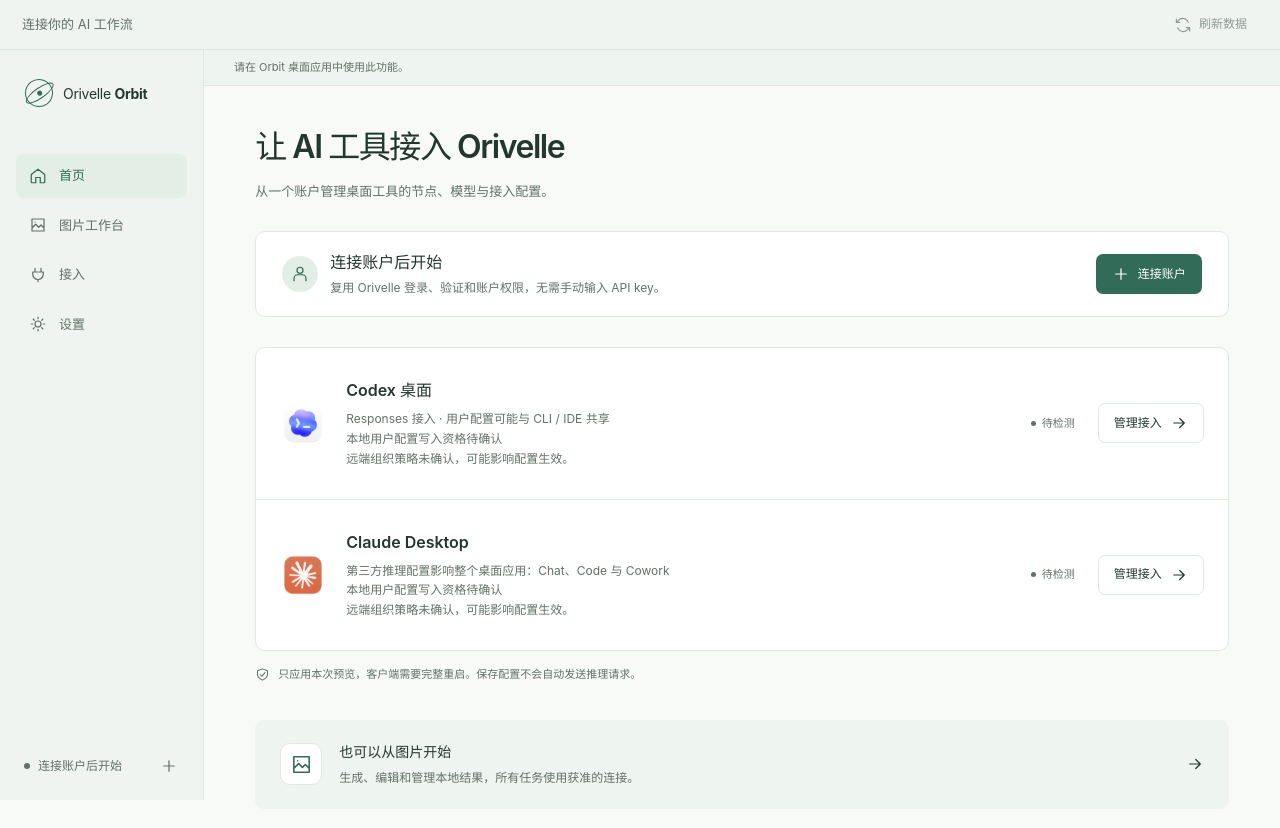
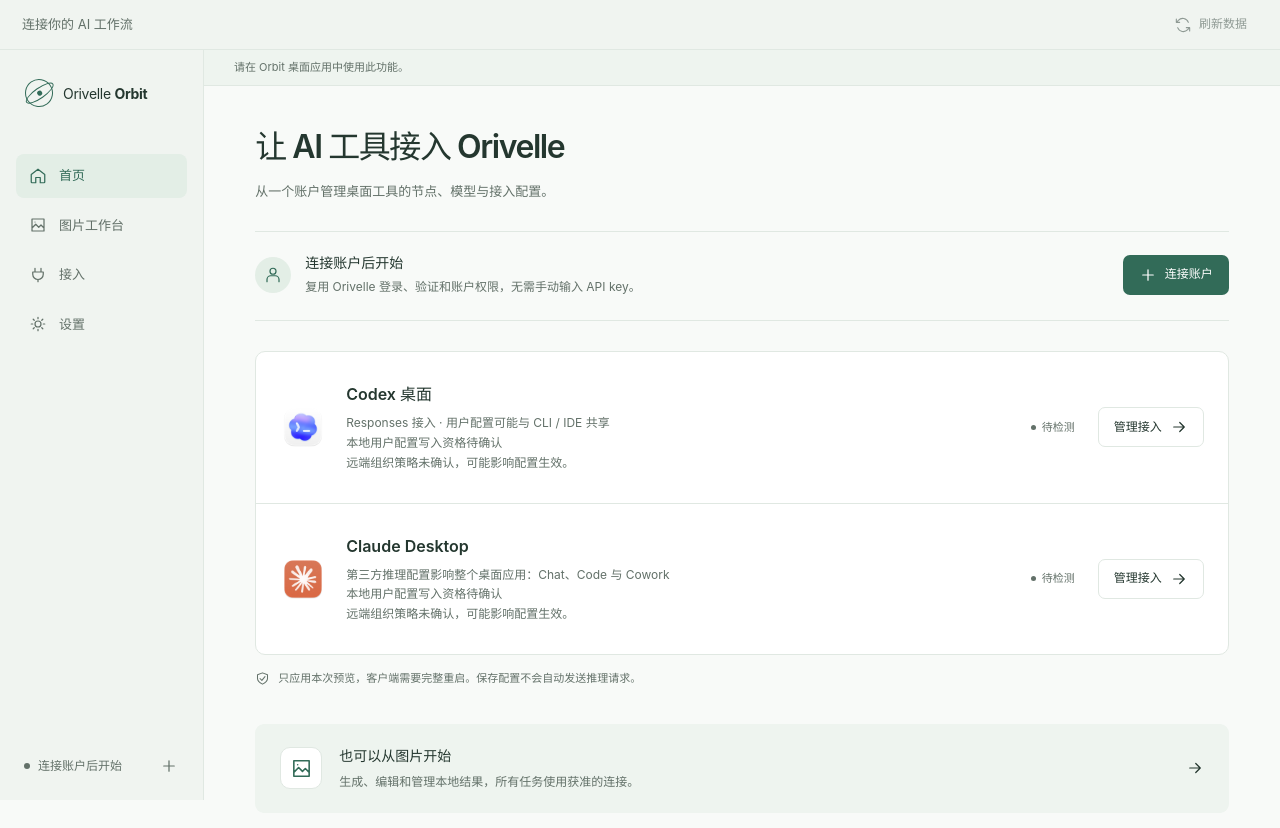
Before and after one commit to Morton-Li/Orivelle-Orbit, a Vue app: page / in a window 1280 px wide. Shown: the top 828 px of the page. Built offline with nearby package versions, Linux system fonts and the light colour scheme.

Commit message:
fix: preserve the original wallet style with a right inset

```diff
--- a/src/pages/HomePage.vue
+++ b/src/pages/HomePage.vue
@@ -11,39 +11,31 @@ const store = useOrbitStore();
     <h1>{{ t("home.title") }}</h1>
     <p class="page-description">{{ t("home.description") }}</p>
   </section>
-  <p v-if="store.account" class="field-hint account-updated">
+  <p v-if="store.account" class="field-hint">
     {{ t("home.updatedAt") }} · {{ formatUpdatedAt(store.account.updated_at) }}
     <span v-if="store.state.session.status === 'refreshing'">
       · {{ t("login.refreshing") }}</span
     >
   </p>
   <section class="account-strip" :aria-label="t('home.account')">
-    <div class="home-account-identity">
-      <span class="account-avatar" aria-hidden="true">
-        <OrbitIcon name="account" />
-      </span>
-      <div class="account-summary">
-        <h2>{{ store.account?.label ?? t("home.loggedOut") }}</h2>
-        <p class="muted">
-          {{ store.account?.email ?? t("home.loggedOutHint") }}
-        </p>
+    <span class="account-avatar" aria-hidden="true"
+      ><OrbitIcon name="account"
+    /></span>
+    <div class="account-summary">
+      <h2>{{ store.account?.label ?? t("home.loggedOut") }}</h2>
+      <p class="muted">{{ store.account?.email ?? t("home.loggedOutHint") }}</p>
+    </div>
+    <template v-if="store.account"
+      ><div v-if="!store.account.member" class="balance-inline">
+        <span>{{ t("home.wallet") }}</span
+        ><strong>{{ formatMoney(store.account.wallet, 4) }}</strong>
       </div>
-    </div>
-    <dl
-      v-if="store.account && (!store.account.member || store.account.budget)"
-      class="account-balances"
-    >
-      <div v-if="!store.account.member" class="account-balance">
-        <dt>{{ t("home.wallet") }}</dt>
-        <dd>{{ formatMoney(store.account.wallet, 4) }}</dd>
-      </div>
-      <div v-if="store.account.budget" class="account-balance">
-        <dt>{{ t("home.budget") }}</dt>
-        <dd>{{ formatMoney(store.account.budget.available) }}</dd>
-      </div>
-    </dl>
-    <button
-      v-else-if="!store.account && store.canLogin"
+      <div v-if="store.account.budget" class="balance-inline">
+        <span>{{ t("home.budget") }}</span
+        ><strong>{{ formatMoney(store.account.budget.available) }}</strong>
+      </div></template
+    ><button
+      v-else-if="store.canLogin"
       class="button primary"
       @click="store.loginOpen = true"
     >
--- a/src/style.css
+++ b/src/style.css
@@ -416,28 +416,11 @@ pre {
 .account-strip {
   display: flex;
   align-items: center;
-  gap: 20px;
-  padding: 18px clamp(16px, 3vw, 26px);
-  border: 1px solid var(--line);
-  border-radius: 10px;
-  background: var(--surface);
+  gap: 14px;
+  padding: 20px 0 23px;
+  border-top: 1px solid var(--line);
+  border-bottom: 1px solid var(--line);
   margin-bottom: 30px;
-}
-.account-updated {
-  margin-bottom: 8px;
-}
-.home-account-identity {
-  display: flex;
-  align-items: center;
-  flex: 1;
-  min-width: 0;
-  gap: 12px;
-}
-.home-account-identity .account-summary {
-  overflow-wrap: anywhere;
-}
-.home-account-identity .account-summary h2 {
-  font-size: 16px;
 }
 .account-avatar {
   width: 36px;
@@ -460,32 +443,24 @@ pre {
 .account-summary p {
   font-size: 12px;
 }
-.account-balances {
-  display: grid;
-  grid-template-columns: repeat(auto-fit, minmax(min(155px, 100%), 1fr));
-  flex: 0 1 46%;
-  max-width: 465px;
-  min-width: 0;
-  gap: 8px;
-  margin: 0;
-}
-.account-balance {
-  padding: 12px 16px;
-  background: var(--soft);
-  border-radius: 8px;
-}
-.account-balance dt {
-  color: var(--muted);
-  font-size: 12px;
-  margin-bottom: 4px;
-}
-.account-balance dd {
-  font-size: clamp(19px, 2.1vw, 24px);
-  font-variant-numeric: tabular-nums;
-  font-weight: 630;
-  line-height: 1.25;
-  margin: 0;
-  overflow-wrap: anywhere;
+.balance-inline {
+  display: flex;
+  flex-direction: column;
+  gap: 5px;
+  padding-left: 24px;
+  border-left: 1px solid var(--line);
+  flex-shrink: 0;
+}
+.balance-inline:last-child {
+  margin-inline-end: 24px;
+}
+.balance-inline span {
+  color: var(--muted);
+  font-size: 11px;
+}
+.balance-inline strong {
+  font-size: 15px;
+  font-weight: 580;
 }
 .client-list {
   border: 1px solid var(--line);
@@ -1460,6 +1435,23 @@ textarea::placeholder {
   }
 }
 @container (max-width: 720px) {
+  .account-strip {
+    flex-wrap: wrap;
+  }
+  .account-strip .account-summary {
+    min-width: calc(100% - 60px);
+  }
+  .account-strip > .button {
+    margin-left: 50px;
+  }
+  .balance-inline {
+    margin-left: 50px;
+    padding-left: 0;
+    border-left: 0;
+  }
+  .balance-inline + .balance-inline {
+    margin-left: 15px;
+  }
   .client-row {
     display: grid;
     grid-template-columns: 40px minmax(0, 1fr);
@@ -1502,19 +1494,6 @@ textarea::placeholder {
   }
   .image-empty {
     min-height: 320px;
-  }
-}
-@container (max-width: 560px) {
-  .account-strip {
-    flex-wrap: wrap;
-    gap: 14px;
-  }
-  .home-account-identity {
-    flex-basis: 100%;
-  }
-  .account-balances {
-    flex-basis: 100%;
-    max-width: none;
   }
 }
 @container (max-width: 430px) {
```
